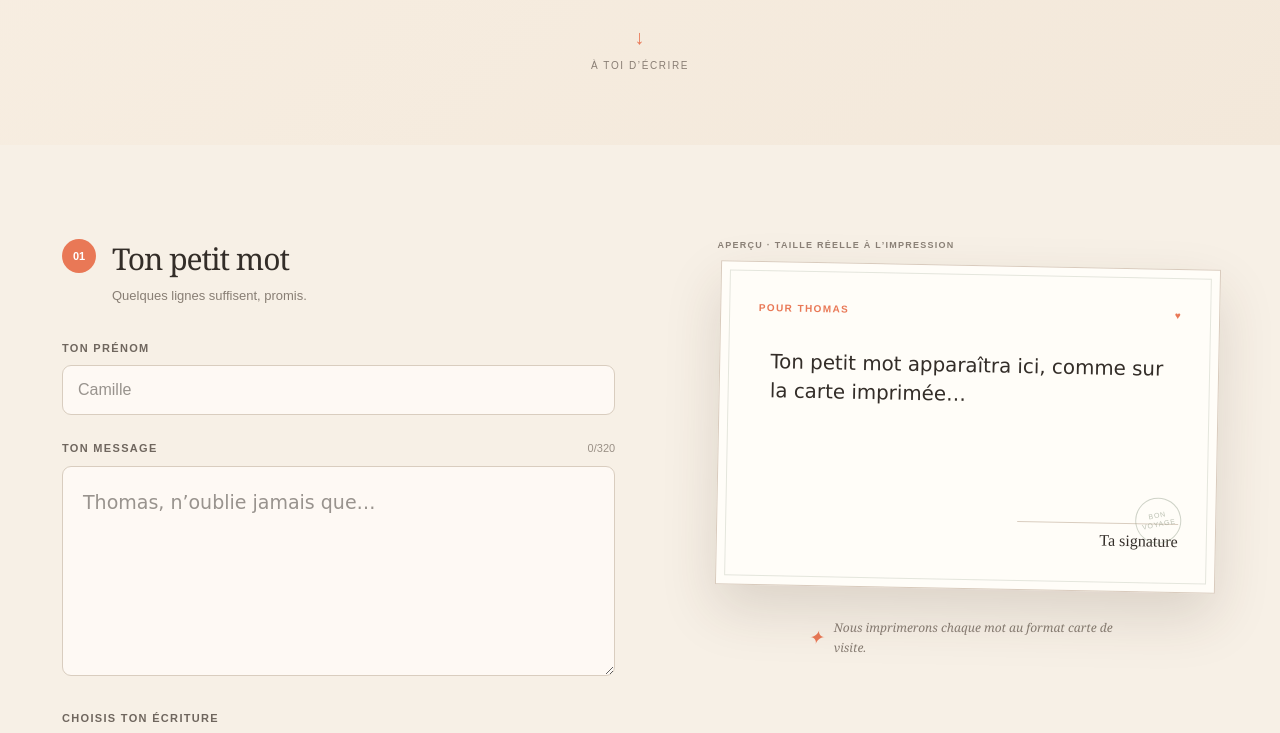
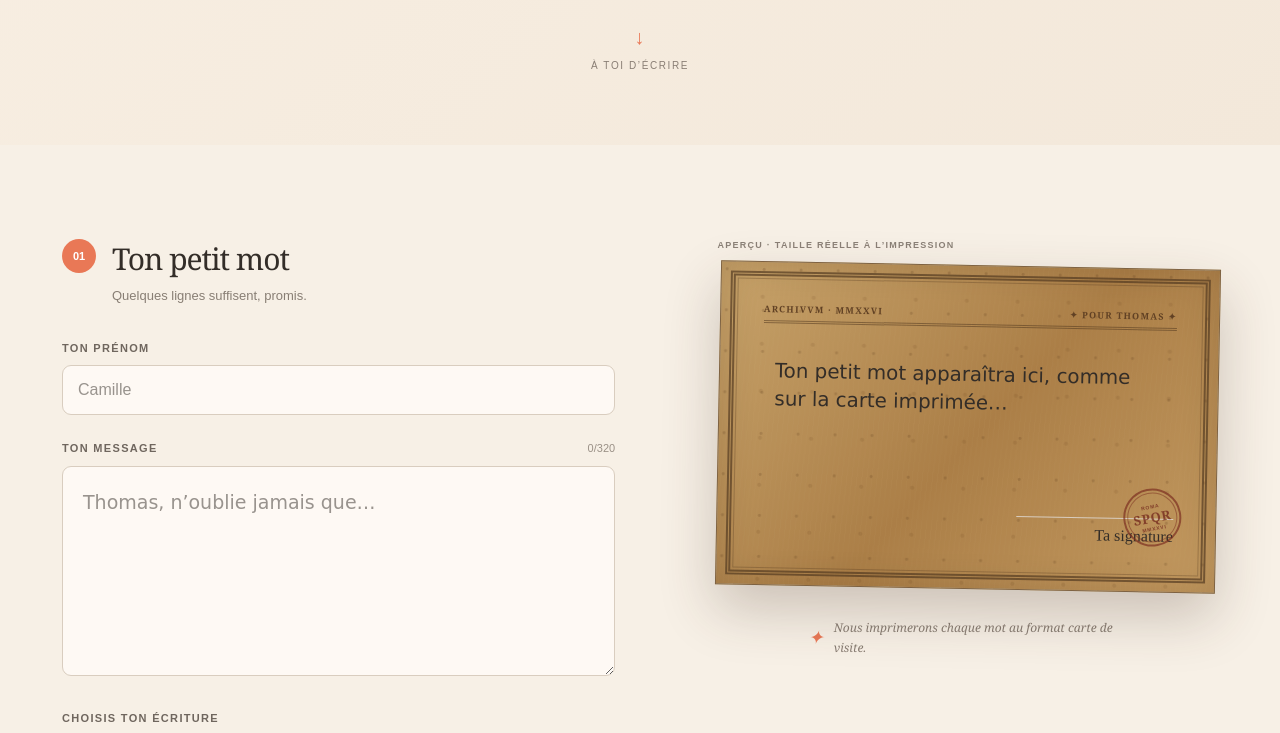
Before and after one commit to rbenhaga/un-message-pour-thomas, a Next.js app: page / in a window 1280 px wide. Shown: the part 511-1244 px from the top of the page. Built offline with nearby package versions, Linux system fonts and the light colour scheme.

Commit message:
Restyle cards as historical keepsakes

```diff
--- a/app/atelier/page.tsx
+++ b/app/atelier/page.tsx
@@ -43,7 +43,8 @@ export default function AtelierPage() {
         <button onClick={() => window.print()} disabled={!messages.length}>Imprimer la planche</button></header>
       {messages.length === 0 ? <section className="empty-state"><span>✉</span><h2>La première enveloppe attend son mot.</h2><p>Partage la page principale aux proches de Thomas.</p></section> : (
         <section className="print-sheet">{messages.map((item) => <article className="print-card" key={item.id}>
-          <div className="print-topline"><span>POUR THOMAS</span><span>♥</span></div><p className={`print-message font-${item.font}`}>{item.message}</p>
+          <div className="print-topline"><span>ARCHIVVM · MMXXVI</span><span>✦ POUR THOMAS ✦</span></div><p className={`print-message font-${item.font}`}>{item.message}</p>
+          <div className="print-seal" aria-hidden="true"><small>ROMA</small><b>SPQR</b><small>MMXXVI</small></div>
           <div className="print-bottom"><span className="print-name">{item.name}</span>{item.signatureMode === 'draw' ? <img src={item.signature} alt={`Signature de ${item.name}`} /> : <span className="print-signature">{item.signature}</span>}</div>
         </article>)}</section>
       )}
--- a/app/globals.css
+++ b/app/globals.css
@@ -61,12 +61,15 @@ button { cursor:pointer; }
 .preview-panel { min-width:0; }
 .preview-sticky { position:sticky; top:104px; }
 .preview-label { margin:0 0 12px; color:#8b8177; font-size:9px; font-weight:700; text-transform:uppercase; letter-spacing:.14em; }
-.message-card { aspect-ratio:85/55; position:relative; display:flex; flex-direction:column; padding:7.5%; background:#fffdf8; border:1px solid #d9cbbd; box-shadow:0 24px 55px rgba(65,48,34,.15); overflow:hidden; transform:rotate(1.1deg); }
-.message-card::after { content:""; position:absolute; inset:8px; border:1px solid rgba(119,133,109,.2); pointer-events:none; }
-.card-topline { display:flex; justify-content:space-between; color:var(--peach); font-size:clamp(7px,.8vw,10px); font-weight:800; letter-spacing:.14em; }
+.message-card { aspect-ratio:85/55; position:relative; isolation:isolate; display:flex; flex-direction:column; padding:8.5%; background:#d9c096; border:1px solid #7e6242; box-shadow:0 24px 55px rgba(65,48,34,.24),inset 0 0 35px rgba(83,52,22,.18); overflow:hidden; transform:rotate(1.1deg); }
+.message-card::before { content:""; position:absolute; inset:0; z-index:-2; background:radial-gradient(circle at 14% 18%,rgba(87,57,29,.18) 0 1px,transparent 2px),radial-gradient(circle at 81% 74%,rgba(110,71,33,.12) 0 1.5px,transparent 2.5px),repeating-linear-gradient(96deg,rgba(255,255,255,.035) 0 1px,transparent 1px 5px),linear-gradient(132deg,#ead8b4,#c9a878 52%,#e5cca3); background-size:37px 41px,51px 47px,auto,auto; mix-blend-mode:multiply; }
+.message-card::after { content:""; position:absolute; inset:9px; z-index:-1; border:5px double rgba(82,56,32,.68); outline:1px solid rgba(82,56,32,.32); outline-offset:-8px; pointer-events:none; }
+.card-topline { display:flex; justify-content:space-between; padding-bottom:7px; border-bottom:3px double rgba(83,57,32,.55); color:#614124; font:700 clamp(6px,.7vw,9px)/1 Georgia,serif; letter-spacing:.14em; }
 .card-message { flex:1; margin:8% 3% 4%; font-size:clamp(13px,1.55vw,21px); line-height:1.45; overflow:hidden; white-space:pre-wrap; }
 .card-signature { margin-left:auto; min-width:38%; padding-top:5px; border-top:1px solid #d9cdbf; text-align:right; font-family:"Segoe Print",cursive; font-size:clamp(11px,1.25vw,18px); }
-.card-postmark { position:absolute; right:7%; bottom:15%; width:46px; height:46px; border:1px solid rgba(119,133,109,.35); border-radius:50%; display:grid; place-items:center; text-align:center; color:rgba(119,133,109,.5); font-size:7px; line-height:1.25; letter-spacing:.12em; transform:rotate(-12deg); }
+.card-postmark { position:absolute; right:7%; bottom:14%; width:58px; height:58px; border:2px solid rgba(123,45,31,.68); outline:1px solid rgba(123,45,31,.5); outline-offset:-5px; border-radius:50%; display:flex; flex-direction:column; align-items:center; justify-content:center; text-align:center; color:rgba(112,37,27,.74); line-height:1; letter-spacing:.1em; transform:rotate(-12deg); }
+.card-postmark b { margin:2px 0; font:700 13px/1 Georgia,serif; letter-spacing:.05em; }
+.card-postmark small { font:700 5px/1 Arial,sans-serif; letter-spacing:.16em; }
 .preview-tip { display:flex; align-items:center; gap:10px; max-width:320px; margin:30px auto 0; color:#877c72; font-family:Georgia,serif; font-style:italic; font-size:12px; line-height:1.6; }
 .preview-tip span { color:var(--peach); font-size:19px; }
 footer { min-height:80px; border-top:1px solid var(--line); display:flex; justify-content:space-between; align-items:center; padding:0 clamp(24px,5vw,80px); color:#8f847a; font-size:10px; text-transform:uppercase; letter-spacing:.12em; }
@@ -93,14 +96,17 @@ footer { min-height:80px; border-top:1px solid var(--line); display:flex; justif
 .atelier-header button { border:0; border-radius:6px; background:var(--peach); color:white; padding:15px 19px; font-size:11px; text-transform:uppercase; letter-spacing:.1em; font-weight:800; }
 .atelier-header button:disabled { opacity:.5; }
 .print-sheet { max-width:1120px; margin:0 auto; display:grid; grid-template-columns:repeat(3,minmax(0,1fr)); gap:22px; }
-.print-card { aspect-ratio:85/55; background:#fffdf8; border:1px solid #d4c6b7; padding:24px 25px 20px; display:flex; flex-direction:column; position:relative; overflow:hidden; box-shadow:0 12px 28px rgba(55,41,29,.09); }
-.print-card::after { content:""; position:absolute; inset:7px; border:1px solid rgba(119,133,109,.18); pointer-events:none; }
-.print-topline { display:flex; justify-content:space-between; color:var(--peach); font-size:7px; font-weight:800; letter-spacing:.14em; }
-.print-message { flex:1; margin:13px 3px 7px; font-size:13px; line-height:1.4; white-space:pre-wrap; overflow:hidden; }
-.print-bottom { min-height:30px; display:flex; align-items:flex-end; justify-content:space-between; gap:12px; border-top:1px solid #e2d7cc; padding-top:4px; }
+.print-card { aspect-ratio:85/55; background:radial-gradient(circle at 13% 17%,rgba(90,54,25,.13) 0 1px,transparent 2px),radial-gradient(circle at 79% 74%,rgba(90,54,25,.1) 0 1px,transparent 2px),linear-gradient(132deg,#ead8b4,#c9a878 52%,#e5cca3); background-size:31px 37px,43px 41px,auto; border:1px solid #745638; padding:25px 27px 22px; display:flex; flex-direction:column; position:relative; overflow:hidden; box-shadow:0 12px 28px rgba(55,41,29,.16),inset 0 0 22px rgba(83,52,22,.14); }
+.print-card::after { content:""; position:absolute; inset:7px; border:4px double rgba(82,56,32,.65); outline:1px solid rgba(82,56,32,.25); outline-offset:-7px; pointer-events:none; }
+.print-topline { display:flex; justify-content:space-between; padding-bottom:5px; border-bottom:3px double rgba(83,57,32,.5); color:#614124; font:700 6px/1 Georgia,serif; letter-spacing:.14em; }
+.print-message { flex:1; margin:12px 3px 7px; padding-right:39px; font-size:13px; line-height:1.4; white-space:pre-wrap; overflow:hidden; }
+.print-bottom { min-height:30px; display:flex; align-items:flex-end; justify-content:space-between; gap:12px; border-top:1px solid rgba(95,66,38,.4); padding-top:4px; }
 .print-bottom img { display:block; max-width:48%; max-height:32px; object-fit:contain; object-position:right bottom; }
 .print-name { color:#8b8177; font-size:7px; text-transform:uppercase; letter-spacing:.1em; }
 .print-signature { font-family:"Segoe Print",cursive; font-size:12px; }
+.print-seal { position:absolute; right:20px; bottom:46px; width:42px; height:42px; border:1.5px solid rgba(117,39,29,.68); outline:1px solid rgba(117,39,29,.46); outline-offset:-4px; border-radius:50%; display:flex; flex-direction:column; align-items:center; justify-content:center; color:rgba(105,31,25,.74); transform:rotate(-11deg); }
+.print-seal b { margin:1px 0; font:700 9px/1 Georgia,serif; }
+.print-seal small { font:700 4px/1 Arial,sans-serif; letter-spacing:.12em; }
 .empty-state { max-width:600px; margin:100px auto; text-align:center; }
 .empty-state span { font-size:45px; color:var(--peach); }
 .empty-state h2 { font:500 32px Georgia,serif; }
@@ -109,4 +115,4 @@ footer { min-height:80px; border-top:1px solid var(--line); display:flex; justif
 @media (max-width:800px) { .step-pill{display:none}.intro{min-height:500px;padding-top:80px}.editor{grid-template-columns:1fr;padding:70px 20px 80px;gap:65px}.preview-panel{order:-1}.preview-sticky{position:static}.message-card{max-width:520px;margin:0 auto}.preview-label{text-align:center} }
 @media (max-width:600px) { .atelier-header{align-items:flex-start;flex-direction:column}.print-sheet{grid-template-columns:1fr} }
 @media (max-width:480px) { .hero{height:62px}.intro{min-height:470px;padding-left:20px;padding-right:20px}.intro-copy{font-size:15px}.font-options{gap:6px}.font-options label{padding:10px 8px}.section-heading h2{font-size:27px}footer{justify-content:center;text-align:center}footer span:last-child{display:none} }
-@media print { @page{size:A4 portrait;margin:10mm} body{background:white!important}.atelier-page{padding:0;background:white}.atelier-header{display:none}.print-sheet{display:grid;grid-template-columns:85mm 85mm;gap:7mm 8mm;max-width:none;margin:0}.print-card{width:85mm;height:55mm;break-inside:avoid;box-shadow:none;padding:6mm 6.5mm 5mm}.print-message{font-size:10pt}.print-bottom img{max-height:9mm} }
+@media print { @page{size:A4 portrait;margin:10mm} body{background:white!important}.atelier-page{padding:0;background:white}.atelier-header{display:none}.print-sheet{display:grid;grid-template-columns:85mm 85mm;gap:7mm 8mm;max-width:none;margin:0}.print-card{width:85mm;height:55mm;break-inside:avoid;box-shadow:none;padding:6mm 6.5mm 5mm;print-color-adjust:exact;-webkit-print-color-adjust:exact}.print-message{font-size:10pt}.print-bottom img{max-height:9mm} }
--- a/app/page.tsx
+++ b/app/page.tsx
@@ -114,7 +114,7 @@ export default function Home() {
       <section className="intro" id="top">
         <p className="eyebrow">Son carnet de départ</p>
         <h1>Glisse un petit mot<br /><em>dans sa valise.</em></h1>
-        <p className="intro-copy">Thomas part bientôt en Erasmus. Écris-lui quelques mots qu’il pourra relire quand la maison lui manquera — nous nous occupons de l’imprimer et de le glisser dans son carnet.</p>
+        <p className="intro-copy">Thomas part bientôt en Erasmus. Écris-lui quelques mots qu’il pourra relire quand la maison lui manquera. Nous nous occupons de l’imprimer et de le glisser dans son carnet.</p>
         <div className="scroll-cue" aria-hidden="true"><span>↓</span> À toi d’écrire</div>
       </section>
 
@@ -154,10 +154,10 @@ export default function Home() {
 
         <aside className="preview-panel" aria-label="Aperçu de la carte"><div className="preview-sticky">
           <p className="preview-label">Aperçu · taille réelle à l’impression</p>
-          <article className="message-card"><div className="card-topline"><span>POUR THOMAS</span><span>♥</span></div>
+          <article className="message-card"><div className="card-topline"><span>ARCHIVVM · MMXXVI</span><span>✦ POUR THOMAS ✦</span></div>
             <p className={`card-message font-${font}`}>{message || 'Ton petit mot apparaîtra ici, comme sur la carte imprimée…'}</p>
             <div className="card-signature"><span>{signatureMode === 'text' && typedSignature ? typedSignature : name || 'Ta signature'}</span></div>
-            <div className="card-postmark">BON<br />VOYAGE</div>
+            <div className="card-postmark"><small>ROMA</small><b>SPQR</b><small>MMXXVI</small></div>
           </article>
           <p className="preview-tip"><span>✦</span> Nous imprimerons chaque mot au format carte de visite.</p>
         </div></aside>
```
Also changed, not shown: 1 other file (tests, documents, lock files or other folders).
